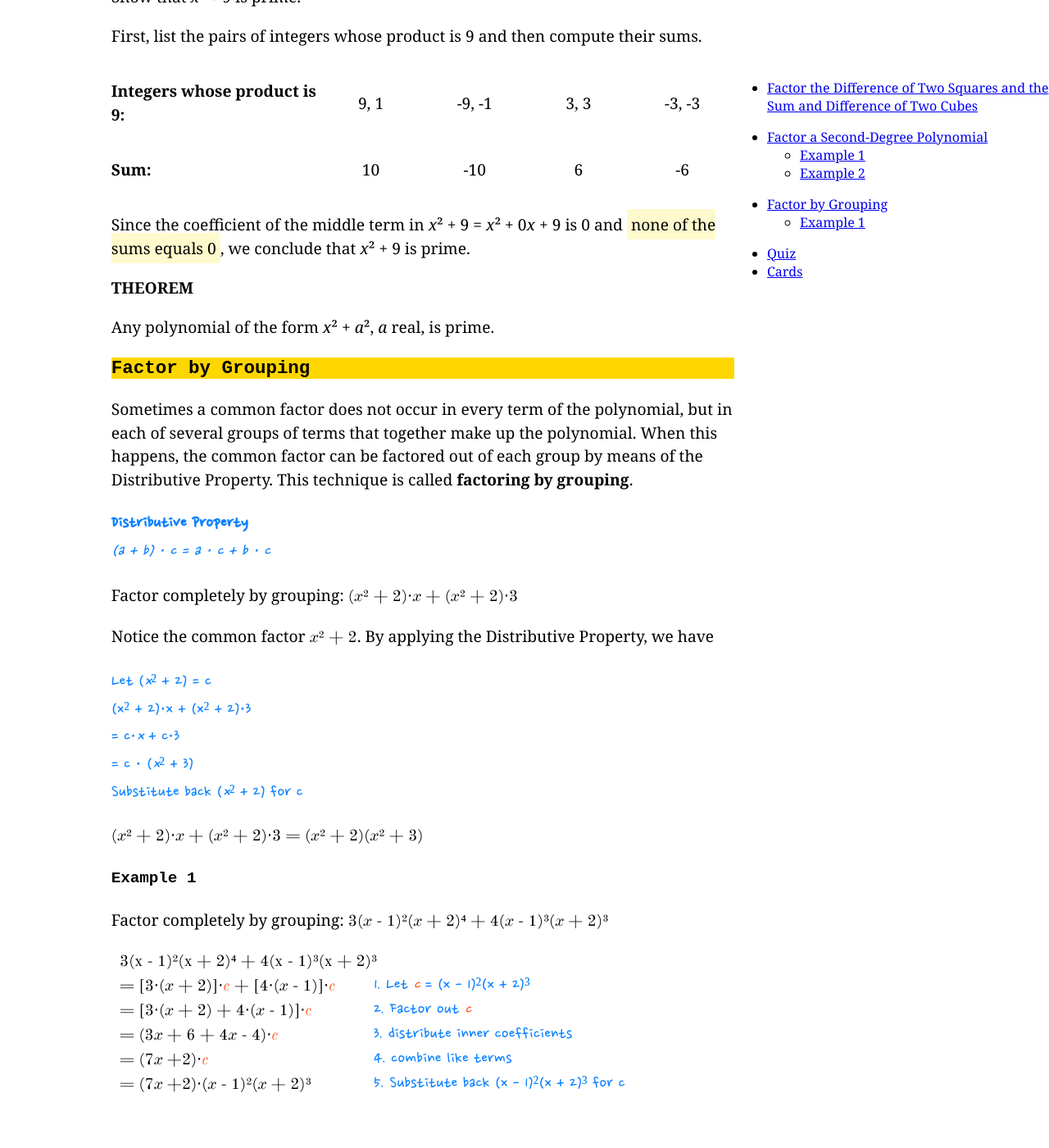
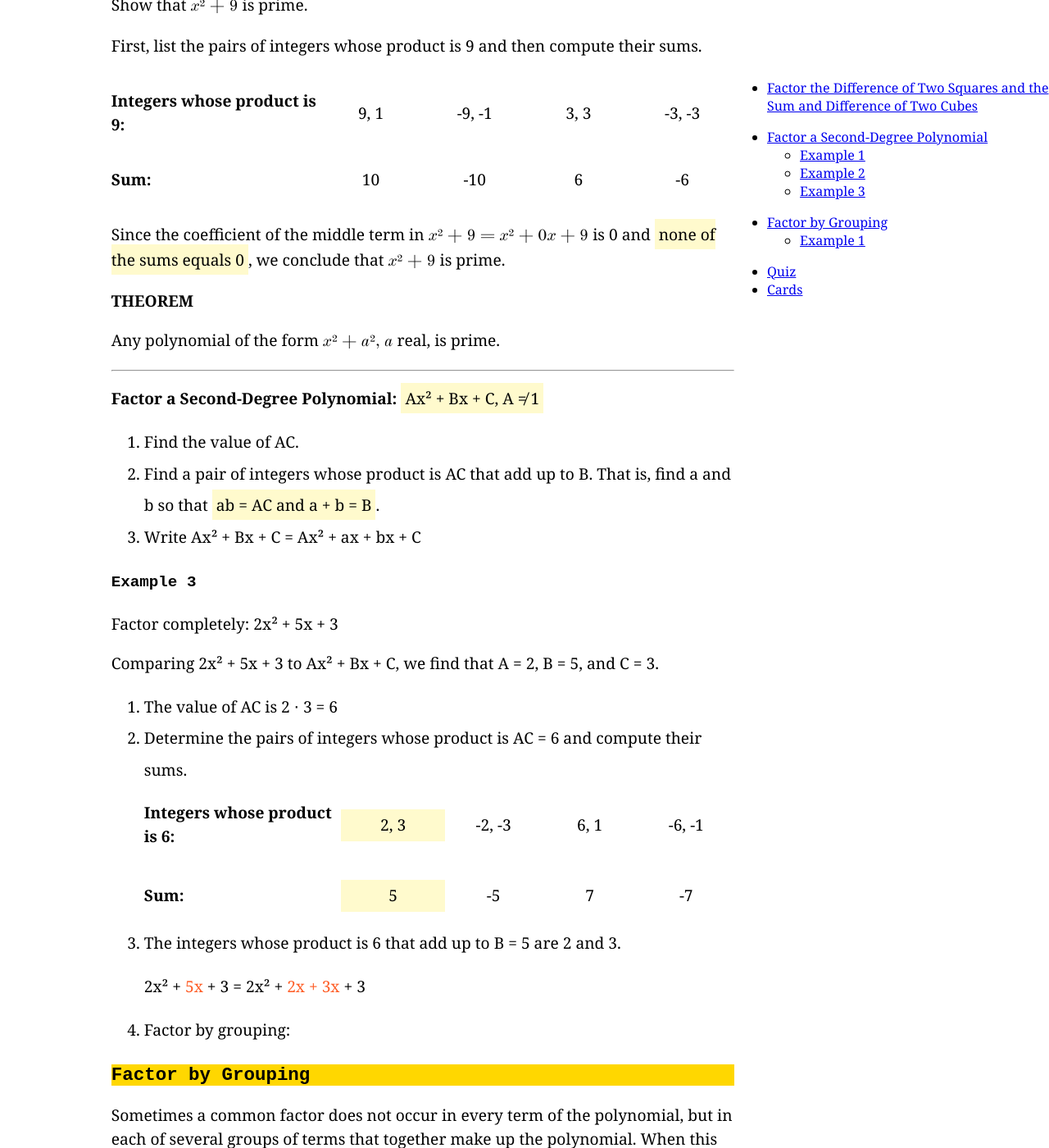
Before and after one commit to zhukovka/math, a Jekyll site: the page built from factoring/index.md, in a window 1280 px wide and 1400 px high, scrolled down 2158 px. Shown: the whole window at 82% size. Built offline with Jekyll 4.4.1, drawn with Linux system fonts in a browser that asks for light colours; some web fonts are replaced; some of the changed text lies outside the part shown.

Commit message:
factoring polynomials

```diff
--- a/factoring/degree2.html
+++ b/factoring/degree2.html
@@ -2,21 +2,15 @@
     <h3>Factor a Second-Degree Polynomial</h3>
     <p>
         The idea behind factoring a second-degree polynomial like <span
-            class="highlight"><i>x</i>² + B<i>x</i> + C</span> is to see whether it can be made equal to the product of
+            class="highlight math"><i>x</i>² + B<i>x</i> + C</span> is to see whether it can be made equal to the product of
         two, possibly equal, first-degree polynomials.
     </p>
     <p class="center">
         <svg>
             <!--x² + 􏰉7x + 􏰉12 = 􏰈(x + 􏰉3)(x + 􏰉4)-->
-            <text x="10" y="20">
-                <tspan font-style="italic">x</tspan>
-                ² + 7
-                <tspan font-style="italic">x</tspan>
-                + 12 = (
-                <tspan font-style="italic">x</tspan>
-                + 3)(
-                <tspan font-style="italic">x</tspan>
-                + 4)
+            <text x="10" y="20" class="math">
+                <tspan font-style="italic">x</tspan>² + 7<tspan font-style="italic">x</tspan> + 12
+                = (<tspan font-style="italic">x</tspan> + 3)(<tspan font-style="italic">x</tspan> + 4)
             </text>
             <!--C x1 y1, x2 y2, x y
             (x,y) are where you want the line to end
@@ -25,24 +19,24 @@
             <path d="M55,25 C 50 40, 50 70, 70 70" fill="none" stroke="var(--hand-color)"></path>
             <text x="75" y="80" class="hand">7 is the sum of 3 and 4</text>
             <!--             C x1 y1, x2 y2, x y-->
-            <path d="M100,25 C 95 40, 110 40, 120 40" class="path-blue"></path>
-            <text x="125" y="50" class="hand">12 is the product of 3 and 4</text>
+            <path d="M110,25 C 105 40, 120 40, 130 40" class="path-blue"></path>
+            <text x="135" y="50" class="hand">12 is the product of 3 and 4</text>
         </svg>
     </p>
     <p>
-        To factor a second-degree polynomial <i>x</i>² + B<i>x</i> + C, find integers whose product is C and whose sum
+        To factor a second-degree polynomial <span class="math"><i>x</i>² + B<i>x</i> + C</span>, find integers whose product is C and whose sum
         is B.
-        That is, if there are numbers <i>a</i>, <i>b</i>, where
-        <span class="highlight"><i>ab</i> = C</span> and <span class="highlight"><i>a</i> + <i>b</i> = B</span>,then
+        That is, if there are numbers <span class="math"><i>a</i>, <i>b</i></span>, where
+        <span class="highlight math"><i>ab</i> = C</span> and <span class="highlight"><i>a</i> + <i>b</i> = B</span>,then
     </p>
     <p class="center">
-        <span class="highlight"><i>x</i>² + B<i>x</i> + C = (<i>x</i> + <i>a</i>)(<i>x</i> + <i>b</i>)</span>
+        <span class="highlight math"><i>x</i>² + B<i>x</i> + C = (<i>x</i> + <i>a</i>)(<i>x</i> + <i>b</i>)</span>
     </p>
 
     <h4><b>Example 1</b></h4>
     <p><b>Factoring a Trinomial</b></p>
     <p>
-        Factor completely: <i>x</i>² + 7<i>x</i> + 10
+        Factor completely: <span class="math"><i>x</i>² + 7<i>x</i> + 10</span>
     </p>
     <p>
         First, determine all pairs of integers whose product is 10 and then compute their sums.
@@ -70,13 +64,13 @@
         </p>
     </div>
     <p class="hand">The integers 2 and 5 have a product of 10 and add up to 7.</p>
-    <p>
+    <p class="math">
         <i>x</i>² + 7<i>x</i> + 10 = (<i>x</i> + 5)(<i>x</i> + 2)
     </p>
 
     <h4><b>Example 2</b></h4>
     <p><b>Identifying a Prime Polynomial</b></p>
-    <p>Show that <i>x</i>² + 9 is prime.</p>
+    <p>Show that <span class="math"><i>x</i>² + 9</span> is prime.</p>
     <p>First, list the pairs of integers whose product is 9 and then compute their sums.</p>
     <div class="flex align-center">
         <p class="flex-1">
@@ -100,13 +94,75 @@
             <span class="flex-1 center">-6</span>
         </p>
     </div>
-    <p>Since the coefficient of the middle term in <i>x</i>² + 9 = <i>x</i>² + 0<i>x</i> + 9 is 0 and <span class="highlight">none of the sums equals 0</span>, we conclude that <i>x</i>² + 9 is prime.</p>
+    <p>Since the coefficient of the middle term in <span class="math"><i>x</i>² + 9 = <i>x</i>² + 0<i>x</i> + 9</span> is 0 and <span class="highlight">none of the sums equals 0</span>, we conclude that
+        <span class="math"><i>x</i>² + 9</span> is prime.</p>
 
     <div class="theorem">
         <p><b>THEOREM</b></p>
 
         <p>
-            Any polynomial of the form <i>x</i>² + <i>a</i>², <i>a</i> real, is prime.
+            Any polynomial of the form <span class="math"><i>x</i>² + <i>a</i>², <i>a</i></span> real, is prime.
         </p>
     </div>
+    <hr>
+    <p><b>Factor a Second-Degree Polynomial:</b> <math-expression class="highlight">Ax² + Bx + C, A ≠ 1</math-expression></p>
+    <ol class="double">
+        <li>Find the value of AC.</li>
+        <li>Find a pair of integers whose product is AC that add up to B.
+            That is, find
+            <math-expression>a</math-expression> and
+            <math-expression>b</math-expression> so that
+            <span class="highlight"><math-expression>ab = AC</math-expression> and
+                        <math-expression>a + b = B</math-expression></span>.
+        </li>
+        <li>
+            Write <math-expression>Ax² + Bx + C = Ax² + ax + bx + C</math-expression>
+        </li>
+    </ol>
+
+    <h4>Example 3</h4>
+    <p>Factor completely:
+        <math-expression>2x² + 5x + 3</math-expression></p>
+    <p>Comparing <math-expression>2x² + 5x + 3</math-expression> to <math-expression>Ax² + Bx + C</math-expression>, we find that
+        <math-expression>A = 2, B = 5</math-expression>, and
+        <math-expression>C = 3</math-expression>.</p>
+    <ol class="double">
+        <li>The value of
+            <math-expression>AC is 2 ⋅ 3 = 6</math-expression></li>
+        <li>
+            Determine the pairs of integers whose product is
+            <math-expression>AC = 6</math-expression> and compute
+            their sums.
+            <div class="flex align-center">
+                <p class="flex-1">
+                    <b>Integers whose product is 6:</b>
+                </p>
+                <p class="flex flex-2 space-evenly align-center">
+                    <span class="flex-1 center highlight">2, 3</span>
+                    <span class="flex-1 center">-2, -3</span>
+                    <span class="flex-1 center">6, 1</span>
+                    <span class="flex-1 center">-6, -1</span>
+                </p>
+            </div>
+            <div class="flex align-center">
+                <p class="flex-1">
+                    <b>Sum:</b>
+                </p>
+                <p class="flex flex-2 space-evenly align-center">
+                    <span class="flex-1 center highlight">5</span>
+                    <span class="flex-1 center">-5</span>
+                    <span class="flex-1 center">7</span>
+                    <span class="flex-1 center">-7</span>
+                </p>
+            </div>
+        </li>
+        <li>
+            The integers whose product is 6 that add up to
+            <math-expression>B = 5</math-expression> are 2 and 3.
+            <p><math-expression>2x² + <span class="orange">5x</span> + 3 = 2x² + <span class="orange">2x + 3x</span> + 3</math-expression></p>
+        </li>
+        <li>
+            Factor by grouping:
+        </li>
+    </ol>
 </article>
```
